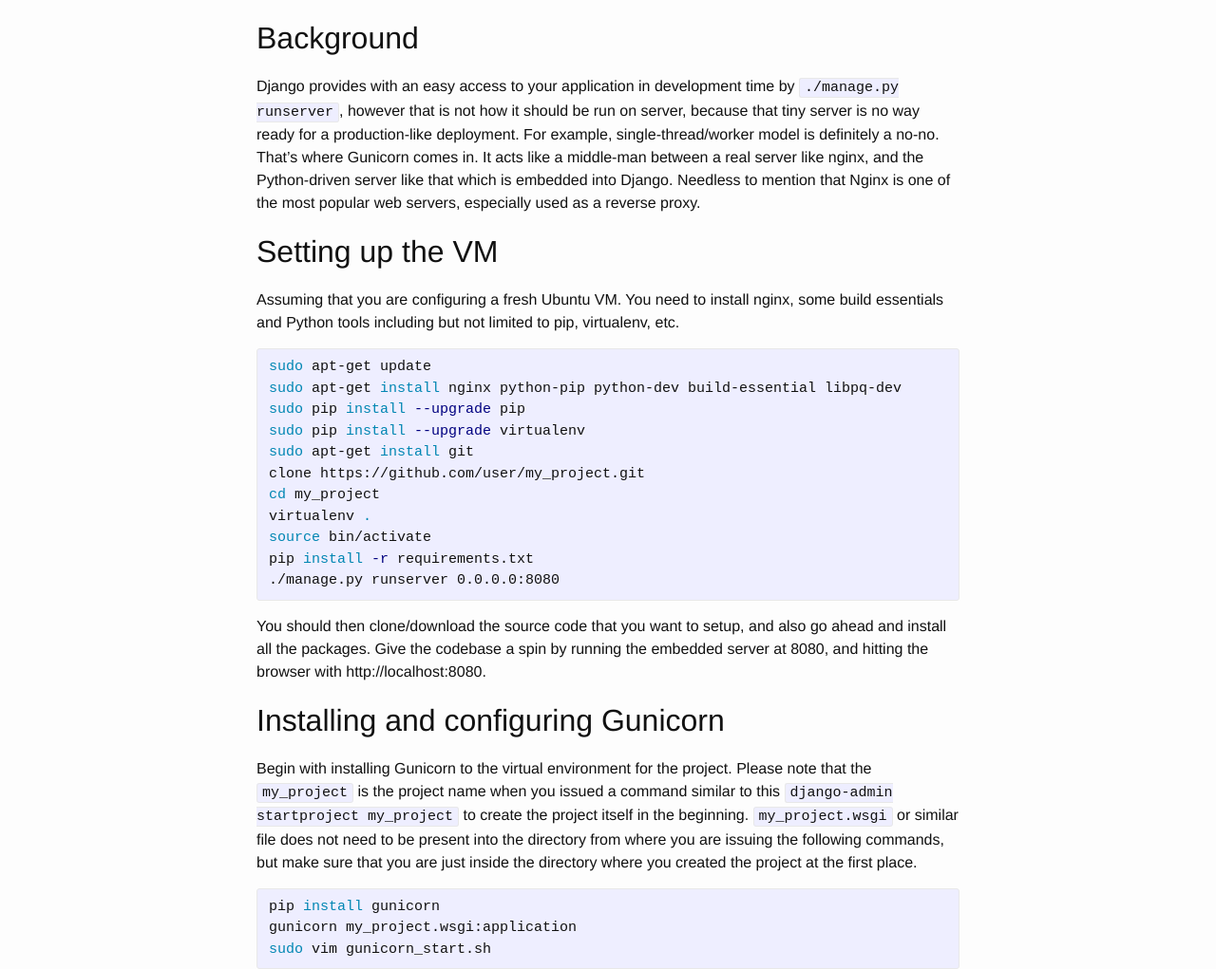
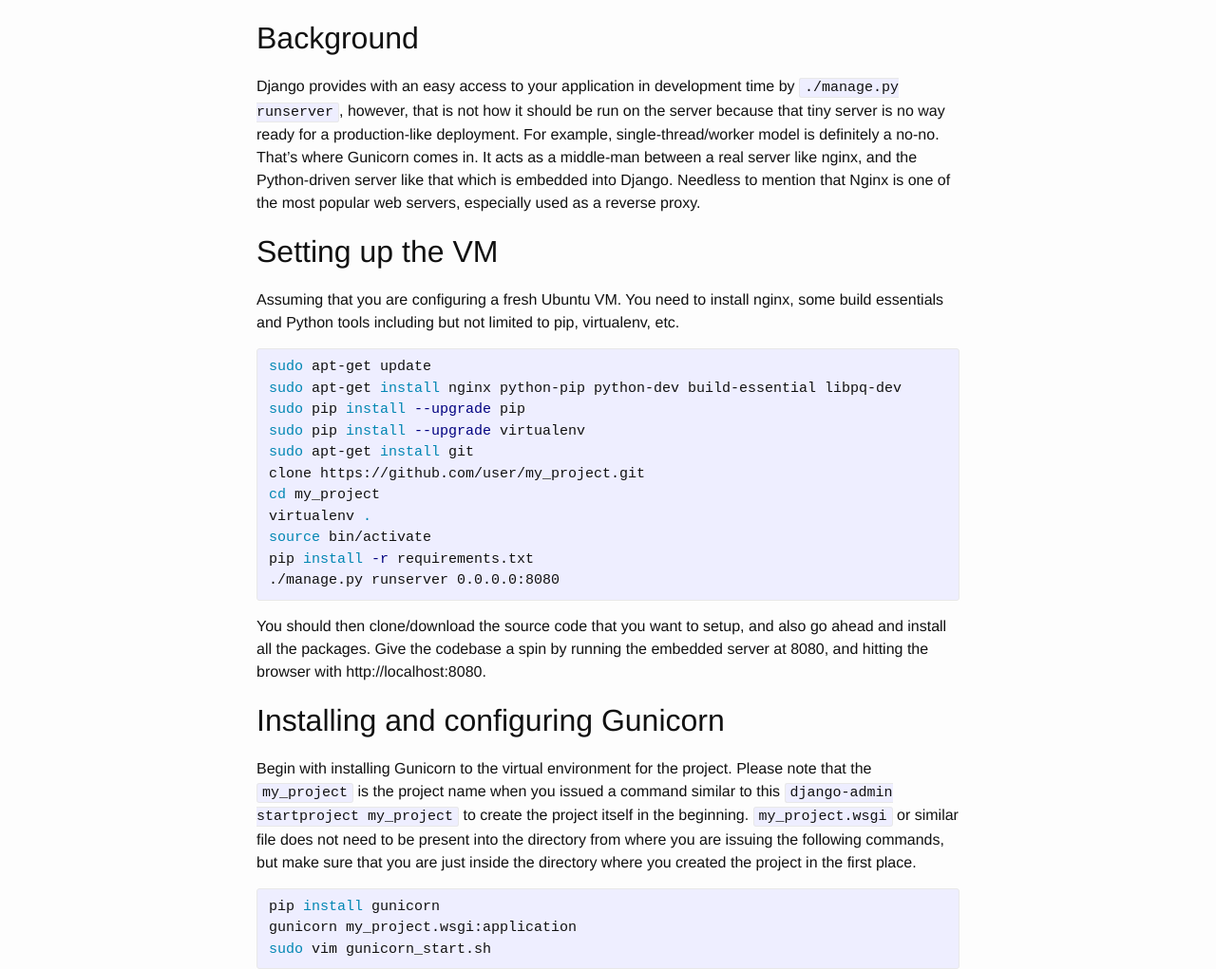
Before and after one commit to tsaqib/www, a Jekyll site: the page built from _posts/2016-08-05-django-gunicorn-nginx.md, in a window 1280 px wide and 1400 px high. Shown: the part 289-1310 px from the top of the window at 95% size. Built offline with Jekyll 4.4.1, drawn with Linux system fonts in a browser that asks for light colours; comment, search, counter and statistics services are not loaded; some of the changed text lies outside the part shown.

Commit message:
Some tweaks

```diff
--- a/_posts/2016-08-05-django-gunicorn-nginx.md
+++ b/_posts/2016-08-05-django-gunicorn-nginx.md
@@ -9,7 +9,7 @@
 [Django](https://www.djangoproject.com/) + [Gunicorn](http://gunicorn.org/) + [Nginx](https://nginx.org) is probably the most used combination. Here is a basic tie up, with which you may turn your http://localhost:8080 dev. codebase to a http://production_ip like deployment.
 
 ## Background
-Django provides with an easy access to your application in development time by `./manage.py runserver`, however that is not how it should be run on server, because that tiny server is no way ready for a production-like deployment. For example, single-thread/worker model is definitely a no-no. That's where Gunicorn comes in. It acts like a middle-man between a real server like nginx, and the Python-driven server like that which is embedded into Django. Needless to mention that Nginx is one of the most popular web servers, especially used as a reverse proxy.
+Django provides with an easy access to your application in development time by `./manage.py runserver`, however, that is not how it should be run on the server because that tiny server is no way ready for a production-like deployment. For example, single-thread/worker model is definitely a no-no. That's where Gunicorn comes in. It acts as a middle-man between a real server like nginx, and the Python-driven server like that which is embedded into Django. Needless to mention that Nginx is one of the most popular web servers, especially used as a reverse proxy.
 
 ## Setting up the VM
 Assuming that you are configuring a fresh Ubuntu VM. You need to install nginx, some build essentials and Python tools including but not limited to pip, virtualenv, etc.
@@ -31,7 +31,7 @@
 You should then clone/download the source code that you want to setup, and also go ahead and install all the packages. Give the codebase a spin by running the embedded server at 8080, and hitting the browser with http://localhost:8080.
 
 ## Installing and configuring Gunicorn
-Begin with installing Gunicorn to the virtual environment for the project. Please note that the `my_project` is the project name when you issued a command similar to this `django-admin startproject my_project` to create the project itself in the beginning. `my_project.wsgi` or similar file does not need to be present into the directory from where you are issuing the following commands, but make sure that you are just inside the directory where you created the project at the first place.
+Begin with installing Gunicorn to the virtual environment for the project. Please note that the `my_project` is the project name when you issued a command similar to this `django-admin startproject my_project` to create the project itself in the beginning. `my_project.wsgi` or similar file does not need to be present into the directory from where you are issuing the following commands, but make sure that you are just inside the directory where you created the project in the first place.
 
 {% highlight bash %}
 pip install gunicorn
@@ -45,7 +45,8 @@
 #!/bin/bash
 cd /home/user/my_project
 source bin/activate
-exec gunicorn my_project.wsgi:application --name my_project --workers 4 -b 0.0.0.0:8080
+exec gunicorn my_project.wsgi:application --name my_project
+        --workers 4 -b 0.0.0.0:8080
 {% endhighlight %}
 
 This essentially means that when this bash file will be executed it will launch your web application with the help of Gunicorn and it will have four worker threads to serve requests asynchronously at 8080 port.
```
Also changed, not shown: other parts of _posts/2016-08-05-django-gunicorn-nginx.md (+4 -2 lines).
